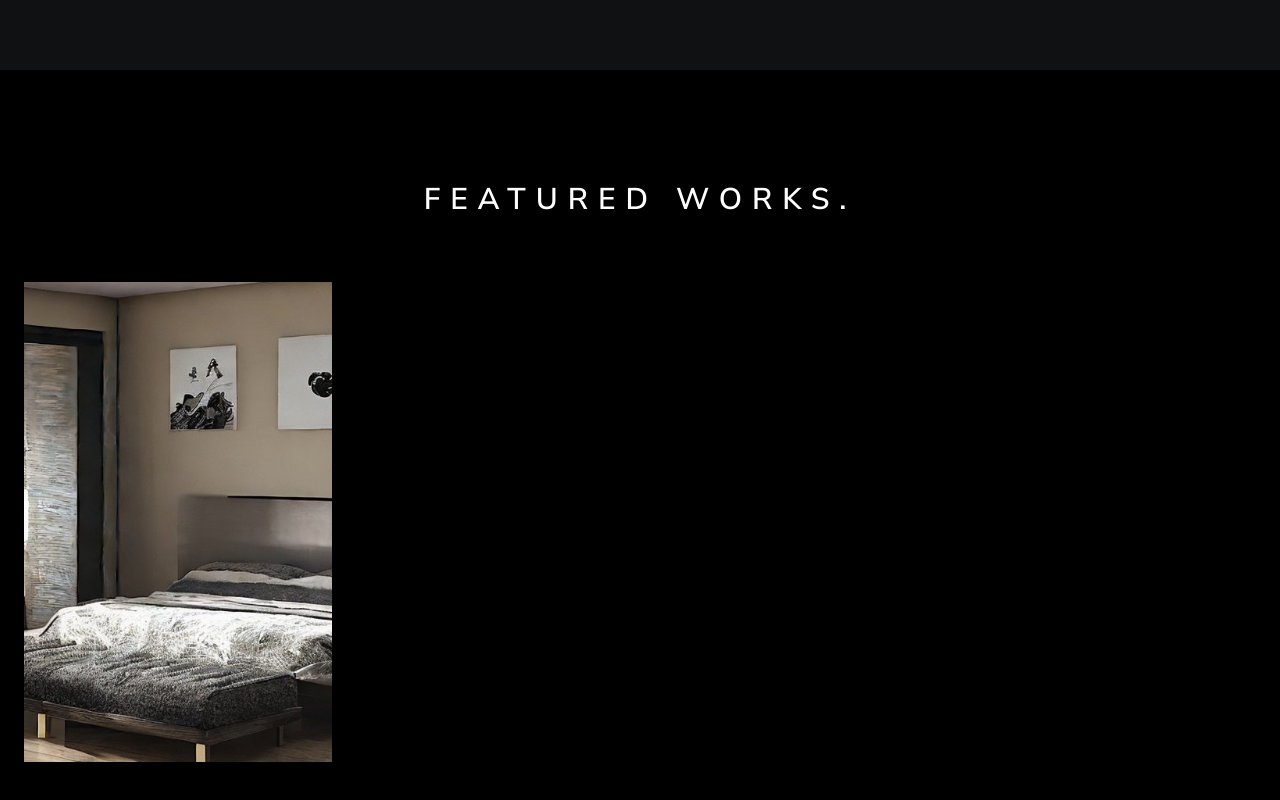
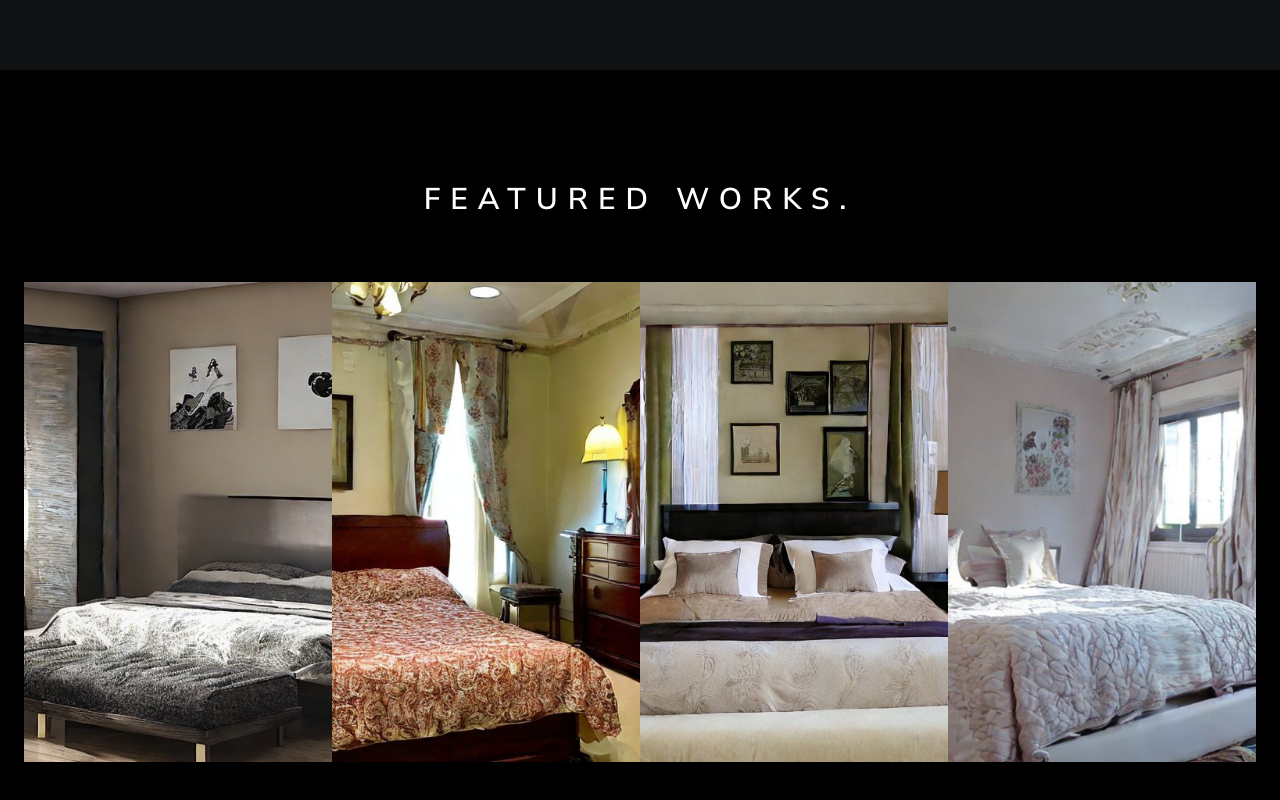
Before and after one commit to filippebr/personal-portfolio, a Next.js app: page / in a window 1280 px wide. Shown: the part 2306-3106 px from the top of the page. Built offline with nearby package versions, Linux system fonts and the light colour scheme.

Commit message:
ending works file

```diff
--- a/src/components/Works.tsx
+++ b/src/components/Works.tsx
@@ -16,7 +16,51 @@ function Works() {
           />
           <div className="absolute w-full h-[480px] left-0 top-0">
             <div className="w-full h-full relative bg-black bg-opacity-70 hidden group-hover:inline-block transition-opacity duration-500">
-              <h1>Web Design</h1>
+              <h1 className="text-2xl text-center font-bold bg-designColor px-6 py-2 w-60 absolute left-1/2 transform -translate-x-1/2 -translate-y-1/2 bottom-10">
+                Web Design
+              </h1>
+            </div>
+          </div>
+        </div>
+        <div className="w-full h-full relative overflow-hidden group">
+          <Image
+            className="w-full h-full object-cover scale-125 group-hover:scale-100 duration-500"
+            src={bgTwo}
+            alt="bgTwo"
+          />
+          <div className="absolute w-full h-[480px] left-0 top-0">
+            <div className="w-full h-full relative bg-black bg-opacity-70 hidden group-hover:inline-block transition-opacity duration-500">
+              <h1 className="text-2xl text-center font-bold bg-designColor px-6 py-2 w-60 absolute left-1/2 transform -translate-x-1/2 -translate-y-1/2 bottom-10">
+                Web Design
+              </h1>
+            </div>
+          </div>
+        </div>
+        <div className="w-full h-full relative overflow-hidden group">
+          <Image
+            className="w-full h-full object-cover scale-125 group-hover:scale-100 duration-500"
+            src={bgThree}
+            alt="bgThree"
+          />
+          <div className="absolute w-full h-[480px] left-0 top-0">
+            <div className="w-full h-full relative bg-black bg-opacity-70 hidden group-hover:inline-block transition-opacity duration-500">
+              <h1 className="text-2xl text-center font-bold bg-designColor px-6 py-2 w-60 absolute left-1/2 transform -translate-x-1/2 -translate-y-1/2 bottom-10">
+                Interior Design
+              </h1>
+            </div>
+          </div>
+        </div>
+        <div className="w-full h-full relative overflow-hidden group">
+          <Image
+            className="w-full h-full object-cover scale-125 group-hover:scale-100 duration-500"
+            src={bgFour}
+            alt="bgFour"
+          />
+          <div className="absolute w-full h-[480px] left-0 top-0">
+            <div className="w-full h-full relative bg-black bg-opacity-70 hidden group-hover:inline-block transition-opacity duration-500">
+              <h1 className="text-2xl text-center font-bold bg-designColor px-6 py-2 w-60 absolute left-1/2 transform -translate-x-1/2 -translate-y-1/2 bottom-10">
+                Interior Design
+              </h1>
             </div>
           </div>
         </div>
```
